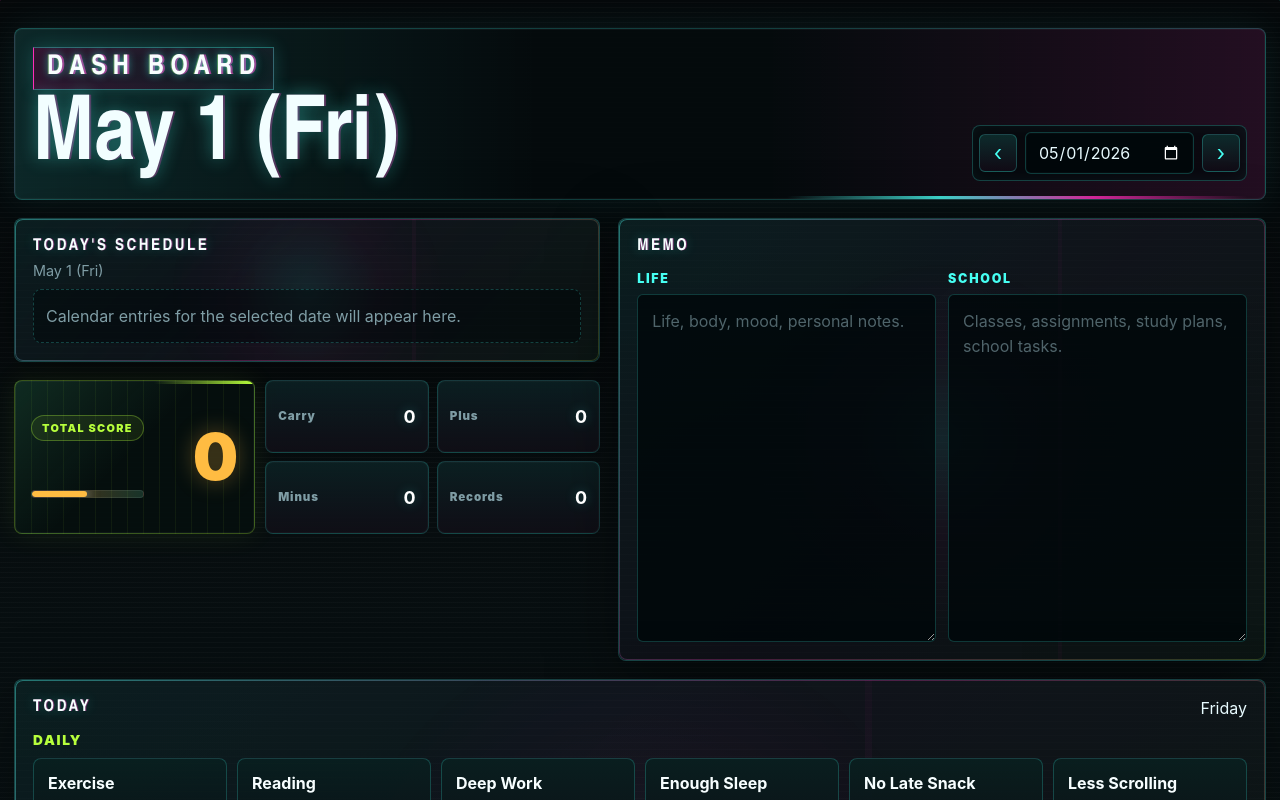
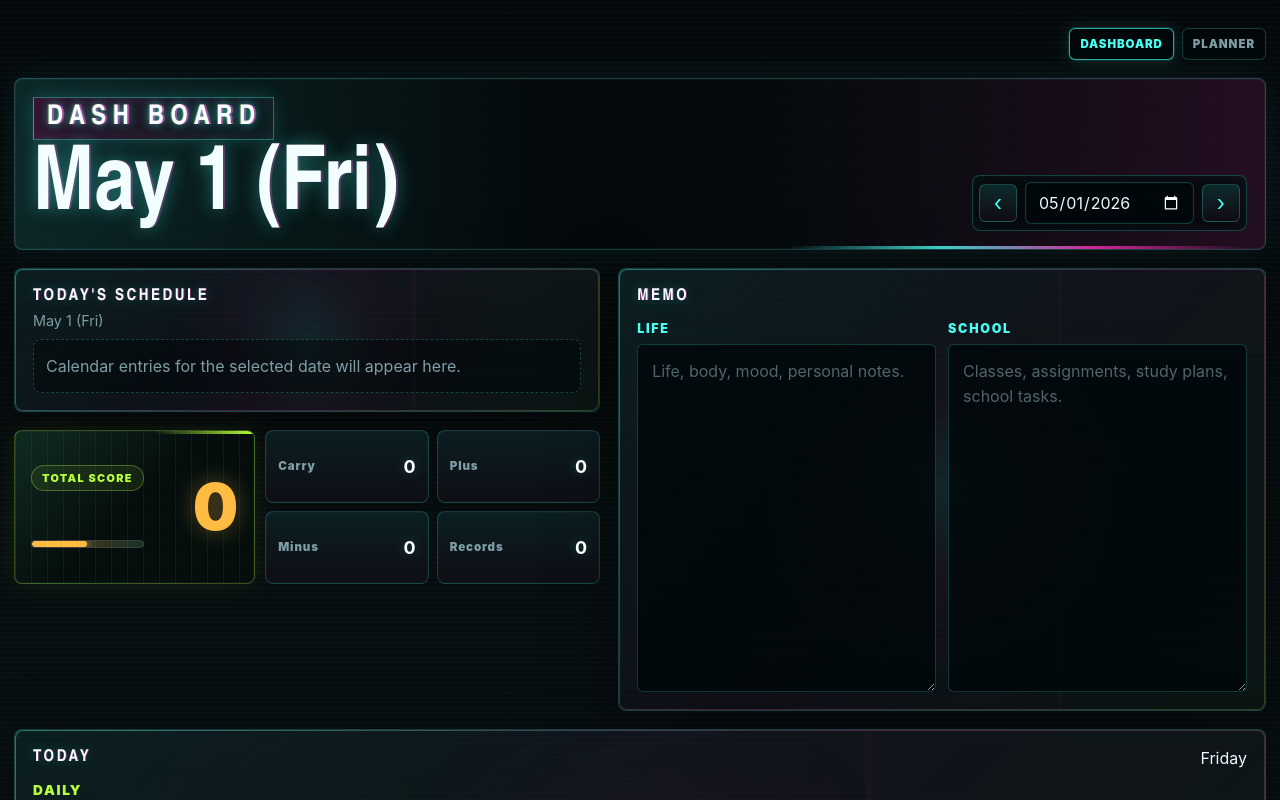
Before and after one commit to Link-Code-ASH/dash-board, a React (Vite) app: page / in a window 1280 px wide. Shown: the top 800 px of the page. Built offline with nearby package versions, Linux system fonts and the light colour scheme.

Commit message:
Add planner view and refine dashboard layout

```diff
--- a/src/App.jsx
+++ b/src/App.jsx
@@ -272,6 +272,7 @@ function CollapsiblePanel({ children, className, controls, description, isOpen,
 
 function App() {
   const [data, setData] = useState(loadState);
+  const [activeView, setActiveView] = useState("dashboard");
   const [selectedDate, setSelectedDate] = useState(toDateKey(new Date()));
   const [openPanels, setOpenPanels] = useState({
     sync: false,
@@ -653,7 +654,7 @@ function App() {
 
   const updateCalendarNote = (dateKey, value) => {
     saveData((draft) => {
-      const note = value.trim();
+      const note = value.replace(/\r\n/g, "\n");
       if (note) draft.calendar[dateKey] = note;
       else delete draft.calendar[dateKey];
       return draft;
@@ -711,7 +712,12 @@ function App() {
   return h(
     "main",
     { className: "app-shell" },
-    h(Topbar, { selectedDate, setSelectedDate, shiftDate }),
+    h(AppNavigation, { activeView, setActiveView }),
+    activeView === "dashboard"
+      ? h(
+          React.Fragment,
+          null,
+          h(Topbar, { selectedDate, setSelectedDate, shiftDate }),
     h(
       "div",
       { className: "daily-workspace" },
@@ -759,14 +765,6 @@ function App() {
       updateWeeklyPlan,
       weeklyPlan: data.weeklyPlan,
     }),
-    h(RecordPanel, {
-      clearSelectedDay,
-      entries,
-      isOpen: openPanels.record,
-      onToggle: () => togglePanel("record"),
-      removeEntry,
-    }),
-    h(HistoryPanel, { getDayTotal, selectedDate }),
     h(CalendarPanel, {
       calendar: data.calendar,
       isOpen: openPanels.calendar,
@@ -777,6 +775,16 @@ function App() {
       setSelectedDate,
       updateCalendarNote,
     }),
+    h(RecordPanel, {
+      clearSelectedDay,
+      entries,
+      isOpen: openPanels.record,
+      onToggle: () => togglePanel("record"),
+      removeEntry,
+    }),
+    h(HistoryPanel, { getDayTotal, selectedDate }),
+        )
+      : h(PlannerView),
     h(SyncPanel, {
       forgetThisDevice,
       isOpen: openPanels.sync,
@@ -793,6 +801,48 @@ function App() {
       sync,
       syncReady: syncBackendReady() && Boolean(sync.syncId && sync.pin),
     }),
+  );
+}
+
+function AppNavigation({ activeView, setActiveView }) {
+  const items = [
+    { key: "dashboard", label: "Dashboard" },
+    { key: "planner", label: "Planner" },
+  ];
+  return h(
+    "nav",
+    { className: "app-navigation", "aria-label": "Main menu" },
+    h(
+      "div",
+      { className: "nav-buttons" },
+      items.map((item) =>
+        h(
+          "button",
+          {
+            className: `nav-button ${activeView === item.key ? "active" : ""}`,
+            key: item.key,
+            type: "button",
+            onClick: () => setActiveView(item.key),
+          },
+          item.label,
+        ),
+      ),
+    ),
+  );
+}
+
+function PlannerView() {
+  return h(
+    "section",
+    { className: "planner-view", "aria-label": "Planner" },
+    h("div", { className: "section-heading" }, h("div", null, h("h2", null, "Planner"), h("p", null, "A second workspace for new routines, projects, or notes."))),
+    h(
+      "div",
+      { className: "planner-grid" },
+      h("article", null, h("span", null, "Projects"), h("strong", null, "Ready for your next setup.")),
+      h("article", null, h("span", null, "Notes"), h("strong", null, "Add a new system here.")),
+      h("article", null, h("span", null, "Tracking"), h("strong", null, "We can connect this to sync later.")),
+    ),
   );
 }
 
@@ -1195,9 +1245,15 @@ function CalendarPanel({ calendar, isOpen, onToggle, openMonths, selectedDate, s
 function MonthDays({ calendar, monthIndex, selectedDate, setSelectedDate, updateCalendarNote, year }) {
   const todayKey = toDateKey(new Date());
   const daysInMonth = new Date(year, monthIndex + 1, 0).getDate();
+  const firstDayIndex = (new Date(year, monthIndex, 1).getDay() + 6) % 7;
+  const blanks = Array.from({ length: firstDayIndex }, (_, index) =>
+    h("div", { className: "calendar-day-spacer", key: `blank-${monthIndex}-${index}`, "aria-hidden": "true" }),
+  );
   return h(
     "div",
     { className: "calendar-days" },
+    ...weekDays.map((day) => h("div", { className: "calendar-weekday", key: day.key }, day.label)),
+    ...blanks,
     Array.from({ length: daysInMonth }, (_, index) => {
       const day = index + 1;
       const dateKey = `${year}-${String(monthIndex + 1).padStart(2, "0")}-${String(day).padStart(2, "0")}`;
@@ -1207,7 +1263,7 @@ function MonthDays({ calendar, monthIndex, selectedDate, setSelectedDate, update
         "label",
         { className: `calendar-day ${dateKey === selectedDate ? "selected" : ""} ${dateKey === todayKey ? "today" : ""}`, key: dateKey },
         h("span", { className: "calendar-date" }, h("b", null, day), h("i", null, weekday)),
-        h("textarea", { maxLength: 600, placeholder: "Schedule", value: calendar[dateKey] || "", onFocus: () => setSelectedDate(dateKey), onChange: (event) => updateCalendarNote(dateKey, event.target.value) }),
+        h("textarea", { maxLength: 600, placeholder: "Schedule", value: calendar[dateKey] || "", onFocus: () => setSelectedDate(dateKey), onChange: (event) => updateCalendarNote(dateKey, event.target.value), onKeyDown: (event) => event.stopPropagation() }),
       );
     }),
   );
--- a/src/styles.css
+++ b/src/styles.css
@@ -103,6 +103,7 @@ button:disabled {
 }
 
 .topbar,
+.app-navigation,
 .score-panel,
 .quick-panel,
 .weekly-panel,
@@ -112,6 +113,7 @@ button:disabled {
 .memo-panel,
 .log-panel,
 .history-panel,
+.planner-view,
 .calendar-panel {
   margin-bottom: 18px;
 }
@@ -144,6 +146,48 @@ button:disabled {
   height: 3px;
   background: linear-gradient(90deg, transparent, var(--cyan), var(--pink), transparent);
   opacity: 0.85;
+}
+
+.app-navigation {
+  display: flex;
+  align-items: center;
+  justify-content: flex-end;
+  padding: 0;
+  border: 0;
+  background: transparent;
+  box-shadow: none;
+  overflow: visible;
+  isolation: auto;
+}
+
+.nav-buttons {
+  display: flex;
+  flex-wrap: wrap;
+  gap: 8px;
+  justify-content: flex-end;
+}
+
+.nav-button {
+  min-height: 32px;
+  border: 1px solid rgba(70, 255, 242, 0.22);
+  border-radius: 6px;
+  background: rgba(1, 8, 10, 0.72);
+  color: var(--muted);
+  padding: 0 10px;
+  font-size: 0.72rem;
+  font-weight: 950;
+  letter-spacing: 0.08em;
+  text-transform: uppercase;
+  cursor: pointer;
+}
+
+.nav-button:hover,
+.nav-button.active {
+  border-color: rgba(70, 255, 242, 0.64);
+  color: var(--cyan);
+  box-shadow:
+    0 0 0 1px rgba(70, 255, 242, 0.12),
+    0 0 18px rgba(70, 255, 242, 0.15);
 }
 
 .eyebrow {
@@ -497,6 +541,7 @@ input[type="date"] {
 }
 
 .entry-form,
+.planner-view,
 .quick-panel,
 .log-panel,
 .weekly-panel,
@@ -521,6 +566,7 @@ input[type="date"] {
 }
 
 .quick-panel::before,
+.planner-view::before,
 .log-panel::before,
 .weekly-panel::before,
 .today-plan-panel::before,
@@ -543,6 +589,7 @@ input[type="date"] {
 }
 
 .quick-panel::after,
+.planner-view::after,
 .log-panel::after,
 .weekly-panel::after,
 .today-plan-panel::after,
@@ -565,6 +612,7 @@ input[type="date"] {
 }
 
 .quick-panel:hover::after,
+.planner-view:hover::after,
 .log-panel:hover::after,
 .weekly-panel:hover::after,
 .today-plan-panel:hover::after,
@@ -577,6 +625,7 @@ input[type="date"] {
 }
 
 .quick-panel > *,
+.planner-view > *,
 .log-panel > *,
 .weekly-panel > *,
 .today-plan-panel > *,
@@ -590,6 +639,7 @@ input[type="date"] {
 }
 
 .quick-panel,
+.planner-view,
 .log-panel,
 .weekly-panel,
 .today-plan-panel,
@@ -607,6 +657,37 @@ input[type="date"] {
   gap: 18px;
   align-items: stretch;
   margin-bottom: 18px;
+}
+
+.planner-grid {
+  display: grid;
+  grid-template-columns: repeat(3, minmax(0, 1fr));
+  gap: 10px;
+}
+
+.planner-grid article {
+  min-height: 128px;
+  display: grid;
+  align-content: space-between;
+  gap: 12px;
+  border: 1px solid rgba(70, 255, 242, 0.16);
+  border-radius: 8px;
+  background: rgba(1, 8, 10, 0.62);
+  padding: 14px;
+}
+
+.planner-grid span {
+  color: var(--cyan);
+  font-size: 0.76rem;
+  font-weight: 950;
+  letter-spacing: 0.12em;
+  text-transform: uppercase;
+}
+
+.planner-grid strong {
+  color: #f7feff;
+  font-size: 1rem;
+  line-height: 1.35;
 }
 
 .daily-left-rail {
@@ -1709,9 +1790,30 @@ input::placeholder {
 
 .calendar-days {
   display: grid;
-  grid-template-columns: repeat(auto-fill, minmax(168px, 1fr));
+  grid-template-columns: repeat(7, minmax(132px, 1fr));
   gap: 8px;
   padding: 10px;
+}
+
+.calendar-weekday {
+  min-height: 34px;
+  display: grid;
+  place-items: center;
+  border: 1px solid rgba(70, 255, 242, 0.16);
+  border-radius: 6px;
+  background: rgba(70, 255, 242, 0.055);
+  color: var(--cyan);
+  font-size: 0.72rem;
+  font-weight: 950;
+  letter-spacing: 0.12em;
+  text-transform: uppercase;
+}
+
+.calendar-day-spacer {
+  min-height: 132px;
+  border: 1px dashed rgba(70, 255, 242, 0.08);
+  border-radius: 8px;
+  background: rgba(255, 255, 255, 0.018);
 }
 
 .calendar-day {
@@ -1772,6 +1874,7 @@ input::placeholder {
   font-size: 0.88rem;
   line-height: 1.45;
   outline: none;
+  white-space: pre-wrap;
 }
 
 .calendar-day textarea:focus {
@@ -1827,6 +1930,7 @@ input::placeholder {
 
 @media (max-width: 940px) {
   .topbar,
+  .app-navigation,
   .score-panel,
   .daily-workspace,
   .today-plan-grid {
@@ -1836,6 +1940,19 @@ input::placeholder {
   .topbar {
     display: grid;
     align-items: start;
+  }
+
+  .app-navigation {
+    align-items: flex-start;
+    flex-direction: column;
+  }
+
+  .nav-buttons {
+    justify-content: flex-start;
+  }
+
+  .planner-grid {
+    grid-template-columns: 1fr;
   }
 
   .preset-grid {
@@ -1922,4 +2039,9 @@ input::placeholder {
     grid-template-columns: 1fr;
     padding: 8px;
   }
-}
+
+  .calendar-weekday,
+  .calendar-day-spacer {
+    display: none;
+  }
+}
```
